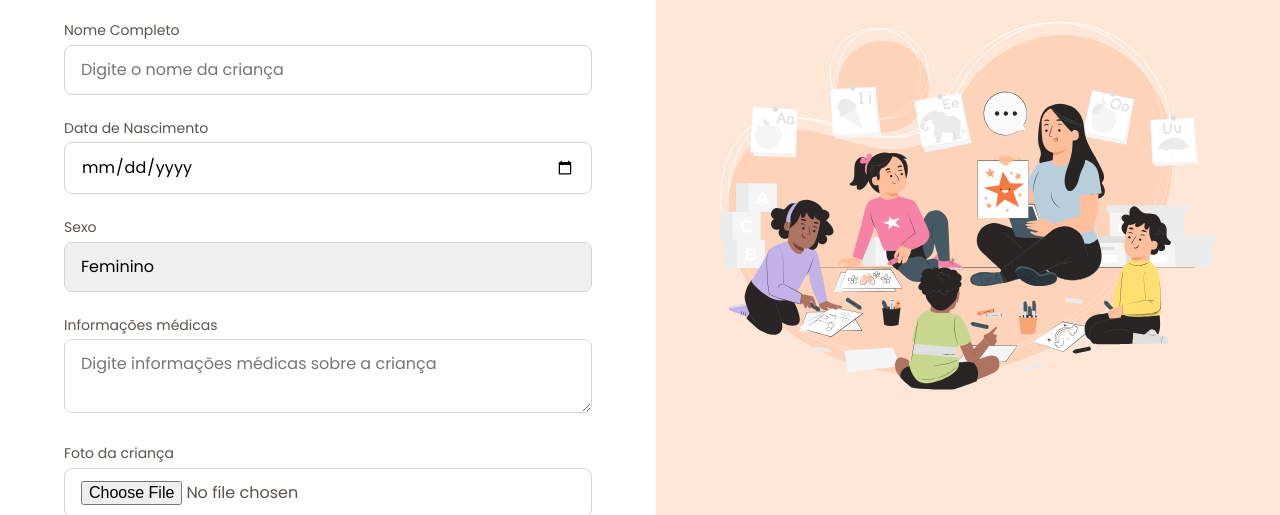
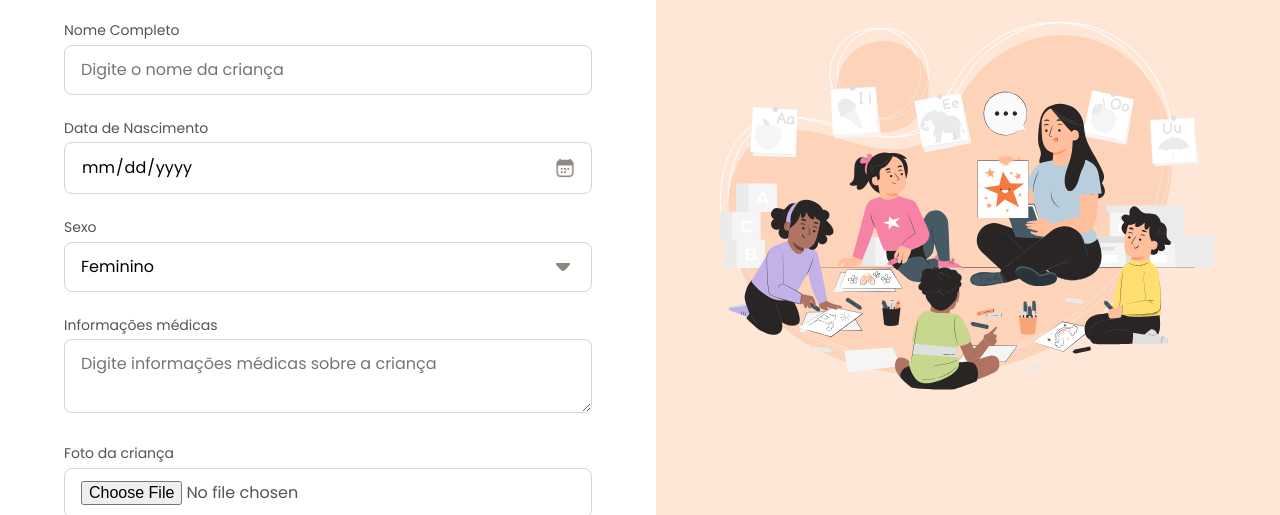
Before and after one commit to vctrhugoop/aula-de-forms, a plain HTML site: page index.html in a window 1280 px wide. Shown: the part 285-800 px from the top of the page. Drawn offline with Linux system fonts and the light colour scheme.

Commit message:
✨ feat: config style input date and select

```diff
--- a/styles/fields/index.css
+++ b/styles/fields/index.css
@@ -22,3 +22,27 @@
   border: .125rem solid var(--stroke-highlight);
   outline-offset: .1px;
 }
+
+input[type="date"] {
+  position: relative;
+
+  &::-webkit-calendar-picker-indicator {
+    opacity: 0;
+  }
+
+  &::before {
+    content: "";
+    width:  1.25rem;
+    height: 1.25rem;
+    position: absolute;
+    background: url(../../assets/icons/calendar-03.png) center/contain;
+    right: 1rem;
+
+    top: 50%;
+    transform: translateY(-50%);
+  }
+}
+
+select {
+  background: url(../../assets/icons/arrow-down-01.png) no-repeat  calc(100% - 1rem);
+}
```
